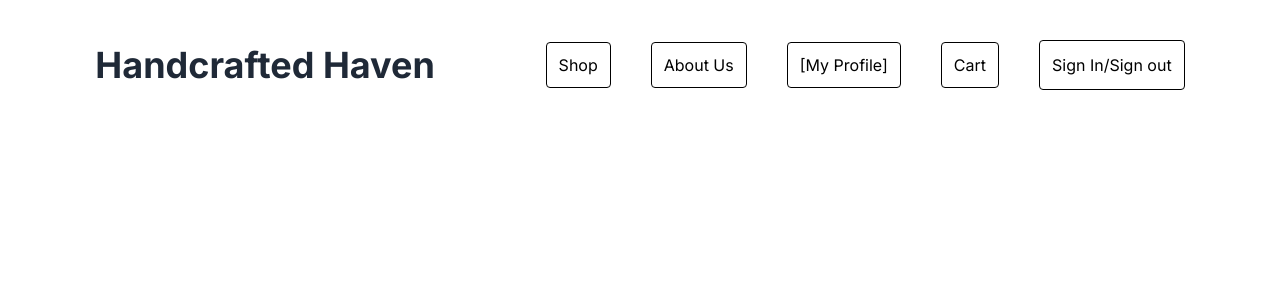
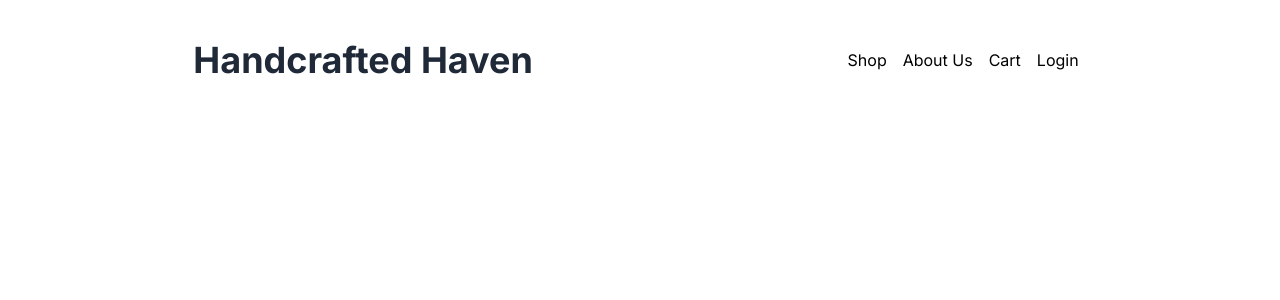
Before and after one commit to AbelAguilarAguirre/handcrafted-haven, a Next.js app: page / in a window 1280 px wide. Shown: the top 300 px of the page. Built offline with nearby package versions, Linux system fonts and the light colour scheme.

Commit message:
added nav and styling

```diff
--- a/src/app/ui/nav.tsx
+++ b/src/app/ui/nav.tsx
@@ -1,26 +1,56 @@
+"use client";
 import React from "react";
 import Link from "next/link";
+import { useState } from "react";
 
 export default function Nav() {
+    const [isLoggedIn, setIsLoggedIn] = useState(false);
+
+    const handleLogout = () => {
+        // Perform logout logic here
+        setIsLoggedIn(false);
+    };
+
+    const handleLogin = () => {
+        // Perform login logic here
+        setIsLoggedIn(true);
+    };
+
     return (
         <>
             <nav className="">
-                <ul className="flex justify-around flex-wrap gap-10 items-center">
-                    <li>
-                        <Link className="border-black border rounded p-3" href="/">Shop</Link>
+                <ul className="flex flex-wrap justify-around items-center ">
+                    <li className="mx-2">
+                        <Link className="hover:underline" href="/">
+                            Shop
+                        </Link>
                     </li>
-                    <li>
-                        <Link className="border-black border rounded p-3" href="#">About Us</Link>
+                    <li className="mx-2">
+                        <Link className="hover:underline" href="/">
+                            About Us
+                        </Link>
                     </li>
-                    <li>
-                        <Link className="border-black border rounded p-3" href="#">[My Profile]</Link>
+                    <li className="mx-2">
+                        <Link className="hover:underline" href="/">
+                            Cart
+                        </Link>
                     </li>
-                    <li>
-                        <Link className="border-black border rounded p-3" href="#">Cart</Link>
-                    </li>
-                    <li>
-                        <button><p className="border-black border rounded p-3">Sign In/Sign out</p></button>
-                    </li>
+                    {isLoggedIn ? (
+                        <>
+                            <li className="mx-2">
+                                <Link className="hover:underline" href="/">
+                                    My Profile
+                                </Link>
+                            </li>
+                            <li className="mx-2">
+                                <button onClick={handleLogout}>Logout</button>
+                            </li>
+                        </>
+                    ) : (
+                        <li className="mx-2">
+                            <button onClick={handleLogin}>Login</button>
+                        </li>
+                    )}
                 </ul>
             </nav>
         </>
```
